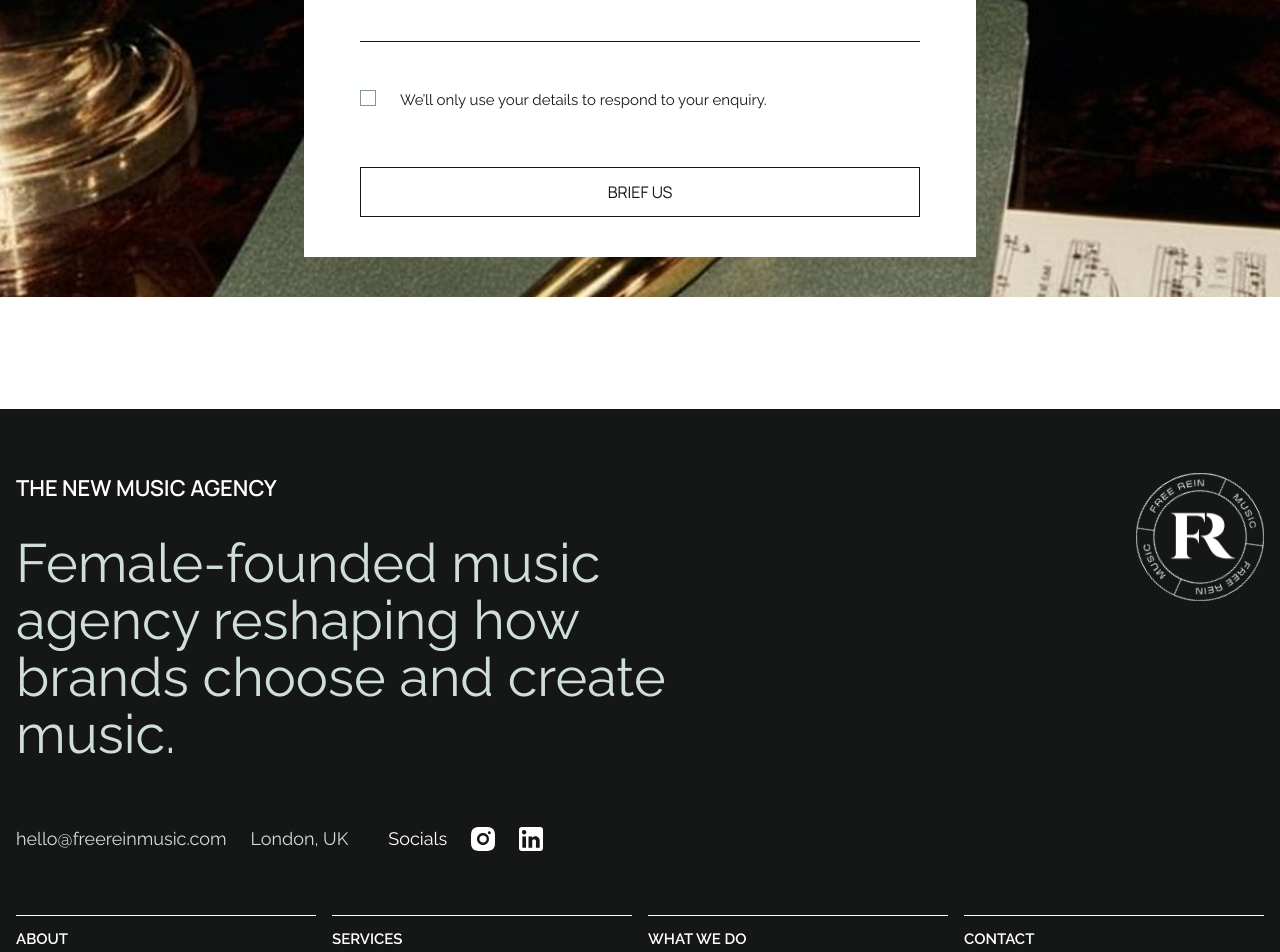
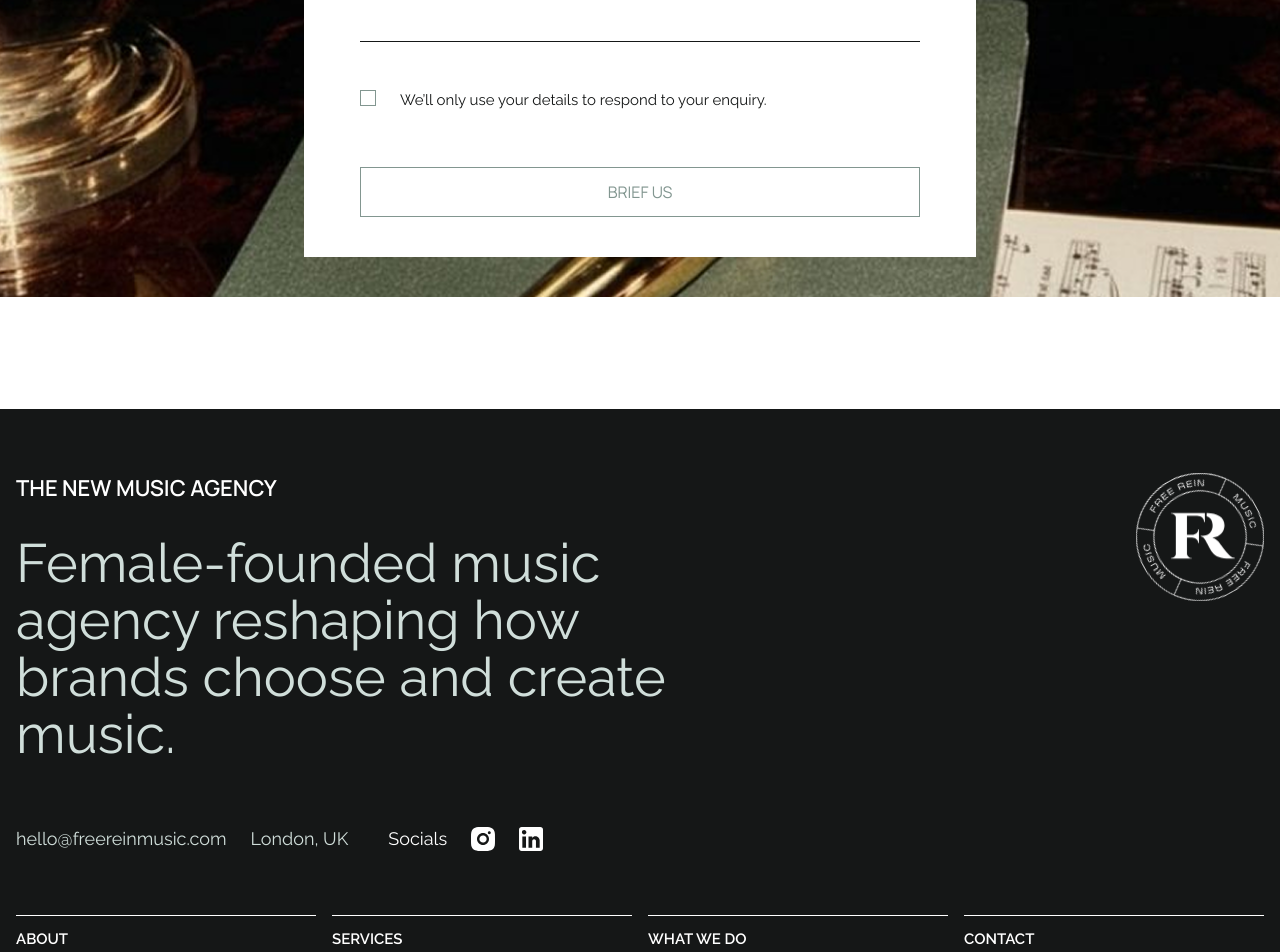
Before and after one commit to Tanya908/Landing-page-music, a React (Vite) app: page / in a window 1280 px wide. Shown: the part 6358-7310 px from the top of the page. Built offline with nearby package versions, Linux system fonts and the light colour scheme.

Commit message:
Prepare contact form for backend integration

```diff
--- a/src/components/sections/Contact.tsx
+++ b/src/components/sections/Contact.tsx
@@ -2,6 +2,8 @@
 
 import { useState } from "react";
 import {useScroll} from "../../contexts/ScrollContext.tsx";
+import Button from "../ui/Button.tsx";
+import {ContactService} from "../../services/contactService.ts"
 
 const options:string[] = [
     "Music Trend Reports + Cultural Compass",
@@ -11,10 +13,69 @@ const options:string[] = [
     "Artist partnerships",
 ];
 
+export interface ContactFormData {
+    name: string;
+    role: string;
+    email: string;
+    service: string;
+    message: string;
+    privacyAccepted: boolean;
+}
+
+const initialContactFormData: ContactFormData = {
+    name: "",
+    role: "",
+    email: "",
+    service: "",
+    message: "",
+    privacyAccepted: false,
+};
+
 const Contact = () => {
+    const { sections } = useScroll();
     const [open, setOpen] = useState(false);
-    const [value, setValue] = useState<string>("Services needed");
-    const { sections } = useScroll();
+    const [loading, setLoading] = useState(false);
+
+    const [formData, setFormData] = useState<ContactFormData>(initialContactFormData);
+
+    const isFormValid =
+        formData.name.trim() !== "" &&
+        formData.email.trim() !== "" &&
+        formData.service.trim() !== "" &&
+        formData.privacyAccepted &&
+        !loading;
+
+    const handleSubmit = async (e: React.FormEvent) => {
+        e.preventDefault();
+
+        if (loading) return;
+
+        setLoading(true);
+
+        try {
+            await ContactService(formData);
+            setFormData(initialContactFormData);
+            setOpen(false);
+        } catch (err) {
+            console.error(err);
+        } finally {
+            setLoading(false);
+        }
+    };
+
+    const handleChange = (
+        e: React.ChangeEvent<HTMLInputElement | HTMLTextAreaElement>
+    ) => {
+        const { name, value, type } = e.target;
+
+        setFormData(prev => ({
+            ...prev,
+            [name]:
+                type === "checkbox"
+                    ? (e.target as HTMLInputElement).checked
+                    : value,
+        }));
+    };
 
     return (
         <section
@@ -29,18 +90,18 @@ const Contact = () => {
                     <p className="body text-[var(--color-green-700)] mb-6 ">Whether you need track ideas, an original score or want to cover a famous track, we're ready to get started.</p>
                     <a href="mailto:hello@freereinmusic.com" className=" body-medium text-[var(--color-green-700)]  ">hello@freereinmusic.com</a>
 
-                    <form className="flex flex-col gap-6 mt-12">
+                    <form onSubmit={handleSubmit} className="flex flex-col gap-6 mt-12">
                         <fieldset className="flex flex-col space-y-4 w-full">
-                            <input className="form-field body-medium" type="text" name="name" placeholder="Name" />
-                            <input className="form-field body-medium" type="text" name="role" placeholder="Company role" />
-                            <input className="form-field body-medium" type="email" name="email" placeholder="Email" required />
+                            <input className="form-field body-medium" type="text" name="name" placeholder="Name" value={formData.name} onChange={handleChange} />
+                            <input className="form-field body-medium" type="text" name="role" placeholder="Company role" value={formData.role} onChange={handleChange} />
+                            <input className="form-field body-medium" type="email" name="email" placeholder="Email" required value={formData.email} onChange={handleChange} />
 
                             <div className="relative w-full" >
                                 <button
                                     type="button"
                                     onClick={() => setOpen(prev => !prev)}
                                     className=" w-full text-left form-field body-medium items-center grid grid-cols-[1fr_16px]"
-                                > {value}
+                                > {formData.service || "Services needed"}
                                     <img src="/arrowOpen.svg" alt="arrowOpen"
                                          className={` w-4 h-4 transition-transform duration-300 ${open ? "rotate-180" : ""}`}
                                     />
@@ -53,7 +114,7 @@ const Contact = () => {
                                             <li
                                                 key={option}
                                                 onClick={() => {
-                                                    setValue(option);
+                                                    setFormData(prev => ({ ...prev, service: option }));
                                                     setOpen(false);
                                                 }}
                                                 className={`body cursor-pointer px-4 py-4 transition border-b border-[var(--color-light-200)]
@@ -66,14 +127,16 @@ const Contact = () => {
                                 )}
                             </div>
 
-                            <textarea className="body-medium form-field resize-none" rows={2}
-                                      name="message" placeholder="Message / link to brief"
+                            <textarea className="body-medium form-field resize-none" rows={2} name="message"
+                                      placeholder="Message / link to brief" value={formData.message} onChange={handleChange}
                             />
 
                             <label className="flex items-start gap-6 cursor-pointer mt-8 mb-14">
                                 <input
                                     type="checkbox"
-                                    name="privacy"
+                                    name="privacyAccepted"
+                                    checked={formData.privacyAccepted}
+                                    onChange={handleChange}
                                     className="peer hidden"
                                     required
                                 />
@@ -93,13 +156,10 @@ const Contact = () => {
                                 </span>
                             </label>
 
+                            <Button variant="primary" type="submit" disabled={!isFormValid}>
+                                {loading ? "Sending..." : "Brief us"}
+                            </Button>
 
-                            <button
-                                type="submit"
-                                className="btn-primary uppercase"
-                            >
-                                Brief us
-                            </button>
                         </fieldset>
                     </form>
                 </div>
--- a/src/components/ui/Button.tsx
+++ b/src/components/ui/Button.tsx
@@ -8,6 +8,7 @@ type ButtonProps = {
     disabled?: boolean;
     className?: string;
     onClick?: (event: React.MouseEvent<HTMLButtonElement>) => void;
+    type?: "button" | "submit" | "reset";
 };
 
 const Button = ({
@@ -16,6 +17,7 @@ const Button = ({
                     disabled = false,
                     className = "",
                     onClick,
+                    type = "button",
                 }: ButtonProps) => {
     const variantClass = variant === "primary" ? "btn-primary" : "btn-secondary";
 
@@ -27,7 +29,7 @@ const Button = ({
 
     return (
         <button
-            type="button"
+            type={type}
             disabled={disabled}
             onClick={onClick}
             className={[
--- a/src/index.css
+++ b/src/index.css
@@ -271,13 +271,21 @@
         outline: none;
     }
 
-    .btn-primary-disabled {
+    .btn-primary[disabled] {
         border: 1px solid var(--color-green-500);
         color: var(--color-green-500);
+        background: transparent;
         cursor: not-allowed;
         pointer-events: none;
+    }
+
+    .btn-primary[disabled]:hover,
+    .btn-primary[disabled]:active {
         background: transparent;
+        color: var(--color-green-500);
+        transform: none;
     }
+
 
     .btn-secondary {
         padding: 0 8px 6px;
--- /dev/null
+++ b/src/services/contactService.ts
@@ -0,0 +1,16 @@
+import type {ContactFormData} from "../components/sections/Contact.tsx";
+
+export async function ContactService(data: ContactFormData) {
+    const res = await fetch("/api/contact", {
+        method: "POST",
+        headers: {
+            "Content-Type": "application/json",
+        },
+        body: JSON.stringify(data),
+    });
+
+    if (!res.ok) {
+        const error = await res.text();
+        throw new Error(error || "Failed to submit form");
+    }
+}
```
